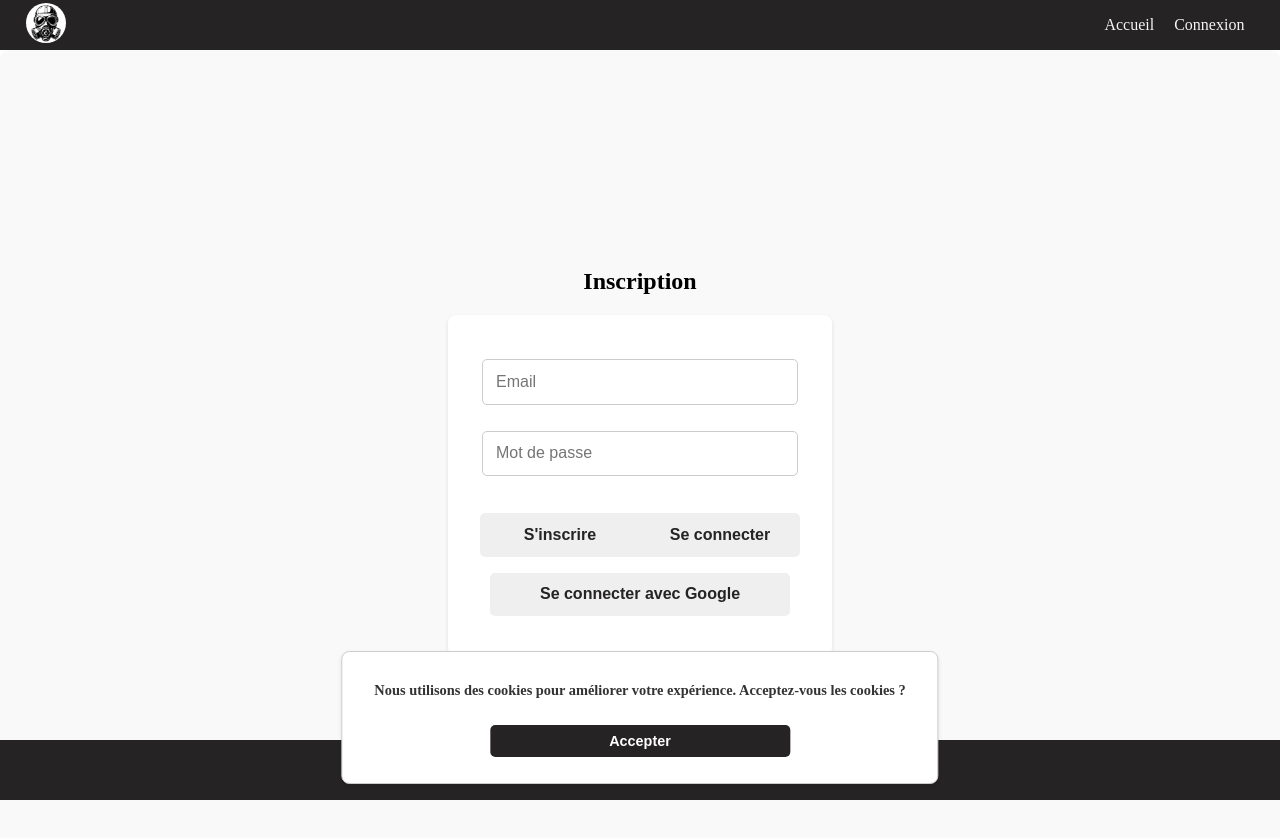
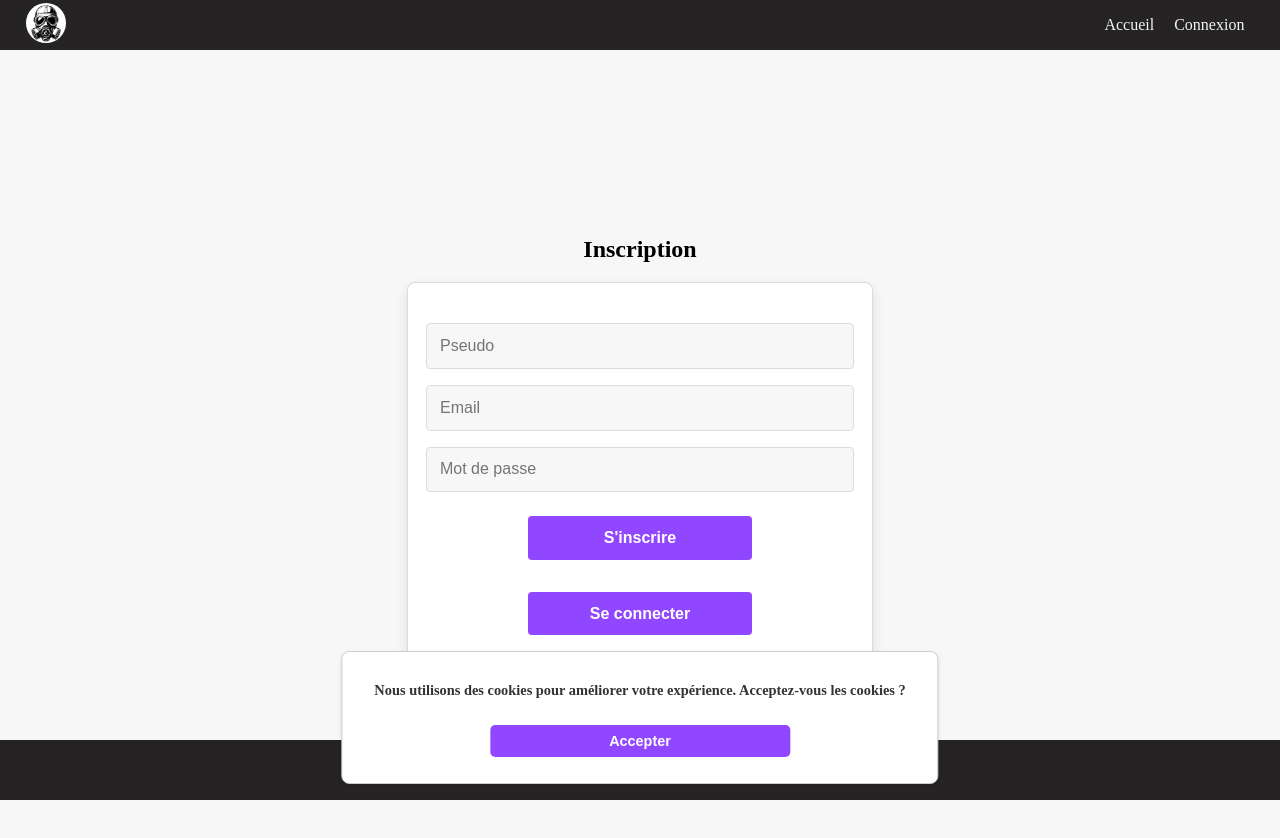
Before and after one commit to 7S-Coder/MyJTV, a React (Vite) app: page /login in a window 1280 px wide. Both pictures are taken after a click on the button "Créer un compte". Shown: the top 838 px of the page. Built offline with nearby package versions, Linux system fonts and the light colour scheme; no server answers.

Commit message:
update auth

```diff
--- a/src/components/Navbar.jsx
+++ b/src/components/Navbar.jsx
@@ -3,45 +3,46 @@ import { Link, useNavigate } from 'react-router-dom';
 import Cookies from 'js-cookie';
 import '../css/Navbar.scss';
 import { getAuth, onAuthStateChanged } from 'firebase/auth';
+import { fetchUserData } from '../firebase/firebaseConfig';
 
 const Navbar = () => {
     const [menuOpen, setMenuOpen] = useState(false);
     const [user, setUser] = useState(null);
-    const navigate = useNavigate(); // Hook pour la navigation
+    const navigate = useNavigate();
 
     useEffect(() => {
-        // Écoute les changements d'état de l'utilisateur
-        const unsubscribe = onAuthStateChanged(getAuth(), (currentUser) => {
+        const unsubscribe = onAuthStateChanged(getAuth(), async (currentUser) => {
             if (currentUser) {
+                const userData = await fetchUserData(currentUser.uid); // Récupère les données utilisateur
                 setUser({
                     email: currentUser.email,
                     uid: currentUser.uid,
+                    pseudo: userData?.pseudo || 'Utilisateur', // Utilise le pseudo ou un fallback
                 });
-                Cookies.set('user', JSON.stringify({ email: currentUser.email, uid: currentUser.uid }), { expires: 7 });
+                Cookies.set('user', JSON.stringify({ email: currentUser.email, uid: currentUser.uid, pseudo: userData?.pseudo }), { expires: 7 });
             } else {
                 setUser(null);
                 Cookies.remove('user');
-                navigate('/login'); // Redirige vers la page de connexion après déconnexion
+                navigate('/login');
             }
         });
 
-        // Nettoyage de l'écouteur
         return () => unsubscribe();
     }, [navigate]);
 
     const handleLogout = () => {
         getAuth().signOut();
-        setMenuOpen(false); // Ferme le menu après la déconnexion
+        setMenuOpen(false);
     };
 
     return (
         <nav>
-            <Link to="/"><img src="public\jeezy.png" alt=""  /></Link>
+            <Link to="/"><img src="public/jeezy.png" alt="Logo" /></Link>
             <ul>
                 <li><Link to="/">Accueil</Link></li>
                 {user ? (
                     <li className="user-menu" onClick={() => setMenuOpen(!menuOpen)}>
-                        {user.email}
+                        {user.pseudo} {/* Affiche le pseudo */}
                         {menuOpen && (
                             <div className="dropdown-menu">
                                 <button onClick={handleLogout}>Déconnexion</button>
--- a/src/css/Auth.scss
+++ b/src/css/Auth.scss
@@ -5,72 +5,76 @@
     flex-direction: column;
     align-items: center;
     justify-content: center;
-    padding: 2rem;
-    background-color: #f9f9f9;
-    border-radius: 10px;
-    box-shadow: 0 4px 6px rgba(0, 0, 0, 0.1);
+    min-height: 100vh;
+    background-color: #f7f7f8;
 
     form {
         display: flex;
         flex-direction: column;
         align-items: center;
         justify-content: center;
-        width: 25vw;
+        width: 100%;
+        max-width: 400px;
         padding: 2rem;
         background-color: #ffffff;
+        border: 1px solid #dadce0;
         border-radius: 8px;
-        box-shadow: 0 2px 4px rgba(0, 0, 0, 0.1);
+        box-shadow: 0 4px 12px rgba(0, 0, 0, 0.1);
 
-        div {
-            display: flex;
-            justify-content: space-between;
-            width: 100%;
-            margin-top: 1rem;
+        h2 {
+            font-size: 1.5rem;
+            font-weight: bold;
+            color: #1f1f23;
+            margin-bottom: 1.5rem;
         }
 
-        button, .google-auth-button {
+        input {
+            width: 100%;
             margin: 0.5rem 0;
-            padding: 0.8rem 1.2rem;
-            border: none;
-            color: vars.$primary;
+            padding: 0.8rem;
+            border: 1px solid #dadce0;
+            border-radius: 4px;
             font-size: 1rem;
-            font-weight: bold;
-            text-align: center;
-            transition: background-color 0.3s ease, transform 0.2s ease;
+            background-color: #f7f7f8;
+            transition: border-color 0.2s ease;
 
-            &:hover {
-                background-color: vars.$link;
-                color: vars.$secondary;
-                transform: translateY(-2px);
-                cursor: pointer;
+            &:focus {
+                border-color: #9147ff;
+                outline: none;
             }
         }
 
-        button:first-child {
-            border-radius: 5px 0 0 5px;
+        button {
+            width: 100%;
+            margin: 1rem 0;
+            padding: 0.8rem;
+            border: none;
+            border-radius: 4px;
+            font-size: 1rem;
+            font-weight: bold;
+            color: #ffffff;
+            background-color: #9147ff;
+            transition: background-color 0.2s ease, transform 0.1s ease;
+
+            &:hover {
+                background-color: #772ce8;
+                cursor: pointer;
+            }
+
+            &:active {
+                transform: scale(0.98);
+            }
         }
 
-        button:nth-child(2) {
-            border-radius: 0 5px 5px 0;
+        .secondary-button {
+            background-color: #f7f7f8;
+            color: #9147ff;
+            border: 1px solid #dadce0;
+
+            &:hover {
+                background-color: #e5e5e5;
+            }
         }
-    }
-
-    input {
-        width: 90%;
-        margin: 0.8rem 0;
-        padding: 0.8rem;
-        border: 1px solid #ccc;
-        font-size: 1rem;
-        transition: border-color 0.3s ease;
-
-        &:focus {
-            border-color: #007bff;
-            outline: none;
-        }
-    }
-
-    button, .google-auth-button, input {
-        border-radius: 5px;
     }
 
     .cookies-popup {
@@ -94,22 +98,23 @@
             padding: 0.5rem 1rem;
             border: none;
             border-radius: 5px;
-            background-color: vars.$primary;
+            background-color: #9147ff;
             color: white;
             font-size: 0.9rem;
             font-weight: bold;
             transition: background-color 0.3s ease;
 
             &:hover {
-                background-color: #218838;
+                background-color: #772ce8;
                 cursor: pointer;
             }
         }
     }
 
     .error-message {
-        color: #dc3545;
+        color: #e91916;
         font-size: 0.9rem;
         margin-bottom: 1rem;
+        text-align: center;
     }
 }
--- a/src/css/Home.scss
+++ b/src/css/Home.scss
@@ -5,3 +5,9 @@ main {
     flex-direction: column;
     align-items: center;
 }
+
+.box {
+    display: flex;
+    height: 50vh;
+    width: 30vw;
+}
--- a/src/firebase/firebaseConfig.js
+++ b/src/firebase/firebaseConfig.js
@@ -1,10 +1,10 @@
 import { initializeApp } from 'firebase/app';
-import { getAuth, GoogleAuthProvider, signInWithPopup } from 'firebase/auth';
-import { getFirestore } from 'firebase/firestore';
+import { getAuth, createUserWithEmailAndPassword, signInWithEmailAndPassword } from 'firebase/auth';
+import { getFirestore, doc, setDoc, getDoc } from 'firebase/firestore';
 import Cookies from 'js-cookie';
 
 const firebaseConfig = {
-    apiKey: import.meta.env.VITE_FIREBASE_API_KEY,
+    apiKey: import.meta.env.VITE_FIREBASE_API_KEY, // Ensure this key is correctly set in your environment variables
     authDomain: import.meta.env.VITE_FIREBASE_AUTH_DOMAIN,
     projectId: import.meta.env.VITE_FIREBASE_PROJECT_ID,
     storageBucket: import.meta.env.VITE_FIREBASE_STORAGE_BUCKET,
@@ -15,30 +15,49 @@ const firebaseConfig = {
 
 const app = initializeApp(firebaseConfig);
 export const auth = getAuth(app);
-export const db = getFirestore(app); // Export Firestore instance
+export const db = getFirestore(app);
 
-// Fonction pour la connexion Google
-const googleProvider = new GoogleAuthProvider();
-
-// Fonction pour stocker les données utilisateur dans des cookies
-export const setUserCookies = (user) => {
-    const userData = {
-        email: user.email,
-        uid: user.uid,
-    };
-    Cookies.set('user', JSON.stringify(userData), { expires: 7 }); // Expire dans 7 jours
+// Fonction pour inscrire un utilisateur avec un pseudo
+export const signUpWithEmailAndPseudo = async (email, password, pseudo) => {
+    try {
+        const { user } = await createUserWithEmailAndPassword(auth, email, password);
+        // Enregistrer le pseudo dans Firestore
+        await setDoc(doc(db, 'users', user.uid), {
+            email: user.email,
+            pseudo: pseudo,
+            createdAt: new Date(),
+        });
+        console.log('Utilisateur créé avec succès :', user);
+    } catch (error) {
+        console.error('Erreur lors de la création de l\'utilisateur :', error);
+    }
 };
 
-export const clearUserCookies = () => {
-    Cookies.remove('user');
+// Fonction pour récupérer les données utilisateur (pseudo inclus)
+export const fetchUserData = async (uid) => {
+    try {
+        const userDoc = await getDoc(doc(db, 'users', uid));
+        if (userDoc.exists()) {
+            return userDoc.data(); // Retourne les données utilisateur
+        } else {
+            console.error('Aucun document trouvé pour cet utilisateur.');
+            return null;
+        }
+    } catch (error) {
+        console.error('Erreur lors de la récupération des données utilisateur :', error);
+        return null;
+    }
 };
 
-export const signInWithGoogle = async () => {
-    try {
-        const result = await signInWithPopup(auth, googleProvider);
-        console.log('Utilisateur connecté :', result.user);
-        setUserCookies(result.user); // Stocke les données utilisateur dans les cookies
-    } catch (error) {
-        console.error('Erreur lors de la connexion Google :', error);
+// Fonction pour gérer les cookies utilisateur
+export const setUserCookies = (user) => {
+    if (user) {
+        Cookies.set('user', JSON.stringify({
+            email: user.email,
+            uid: user.uid,
+            pseudo: user.pseudo,
+        }), { expires: 7 });
+    } else {
+        Cookies.remove('user');
     }
 };
--- a/src/pages/Auth.jsx
+++ b/src/pages/Auth.jsx
@@ -1,14 +1,15 @@
 import React, { useState } from 'react';
-import { auth, signInWithGoogle } from '../firebase/firebaseConfig';
+import { auth } from '../firebase/firebaseConfig';
 import { createUserWithEmailAndPassword, signInWithEmailAndPassword } from 'firebase/auth';
 import Cookies from 'js-cookie';
-import { setUserCookies } from '../firebase/firebaseConfig';
+import { setUserCookies, signUpWithEmailAndPseudo } from '../firebase/firebaseConfig';
 import { useNavigate } from 'react-router-dom';
 import '../css/Auth.scss';
 
 const Auth = () => {
   const [email, setEmail] = useState('');
   const [password, setPassword] = useState('');
+  const [pseudo, setPseudo] = useState(''); // New state for pseudo
   const [isLogin, setIsLogin] = useState(true); // Toggle between login and signup
   const [cookiesAccepted, setCookiesAccepted] = useState(Cookies.get('cookiesAccepted') === 'true');
   const [errorMessage, setErrorMessage] = useState(''); // State for error messages
@@ -33,13 +34,12 @@ const Auth = () => {
     }
 
     try {
-      let userCredential;
       if (isLogin) {
-        userCredential = await signInWithEmailAndPassword(auth, email, password);
+        const userCredential = await signInWithEmailAndPassword(auth, email, password);
+        setUserCookies(userCredential.user); // Stocke les données utilisateur dans les cookies
       } else {
-        userCredential = await createUserWithEmailAndPassword(auth, email, password);
+        await signUpWithEmailAndPseudo(email, password, pseudo); // Use the new function
       }
-      setUserCookies(userCredential.user); // Stocke les données utilisateur dans les cookies
       navigate('/'); // Redirige vers la page d'accueil
     } catch (error) {
       if (error.code === 'auth/weak-password') {
@@ -67,37 +67,42 @@ const Auth = () => {
       <h2>{isLogin ? 'Connexion' : 'Inscription'}</h2>
       {errorMessage && <p className="error-message">{errorMessage}</p>} {/* Display error message */}
       <form onSubmit={handleSubmit}>
+        {!isLogin && (
+          <input
+            type="text"
+            placeholder="Pseudo"
+            value={pseudo}
+            onChange={(e) => setPseudo(e.target.value)}
+            autoComplete="username"
+          />
+        )}
         <input
           type="email"
           placeholder="Email"
           value={email}
           onChange={(e) => setEmail(e.target.value)}
+          autoComplete="email"
         />
         <input
           type="password"
           placeholder="Mot de passe"
           value={password}
           onChange={(e) => setPassword(e.target.value)}
+          autoComplete="current-password"
         />
-
         <div>
-        <button type="submit">{isLogin ? 'Se connecter' : "S'inscrire"}</button>
-        <button onClick={() => setIsLogin(!isLogin)}>
-        {isLogin ? "Créer un compte" : 'Se connecter'}
-      </button>
+          <button type="submit">{isLogin ? 'Se connecter' : "S'inscrire"}</button>
+          <button
+            type="button" // Change type to "button" to prevent form submission
+            onClick={(e) => {
+              e.preventDefault(); // Prevent default behavior
+              setIsLogin(!isLogin);
+            }}
+          >
+            {isLogin ? "Créer un compte" : 'Se connecter'}
+          </button>
         </div>
-      <button
-        onClick={async () => {
-          await signInWithGoogle();
-          navigate('/'); // Redirige vers la page d'accueil après la connexion Google
-        }}
-        className="google-auth-button"
-      >
-        Se connecter avec Google
-      </button>
       </form>
-
-
     </div>
   );
 };
```
Also changed, not shown: src/pages/Home.jsx (+5 -2 lines).
